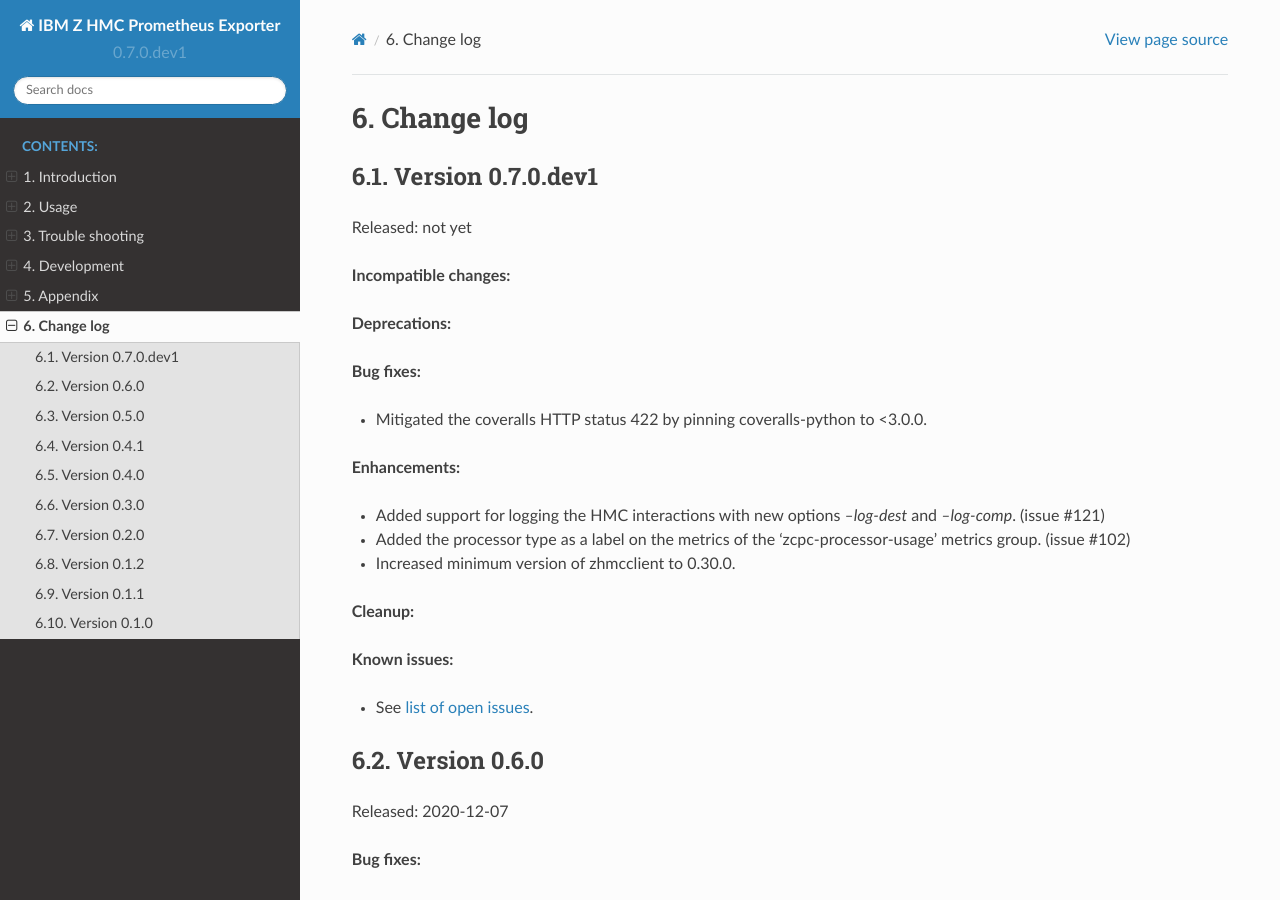
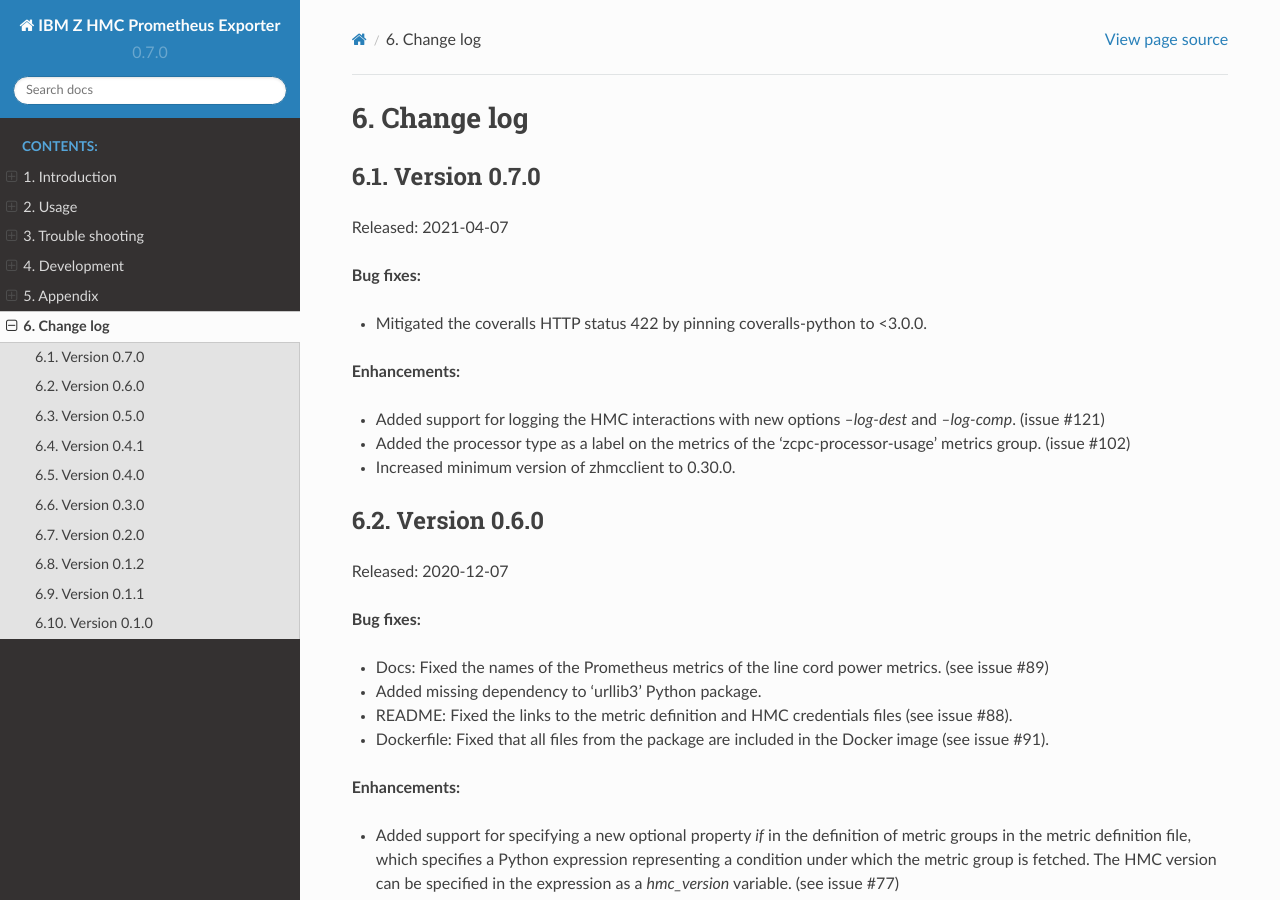
Before and after one commit to zhmcclient/zhmc-prometheus-exporter, a Sphinx documentation site: the page built from docs/changes.rst, in a window 1280 px wide and 900 px high. Built offline with Sphinx 7.4.7 and the Read the Docs theme 2.0.0, drawn with Linux system fonts in a browser that asks for light colours.

Commit message:
Release 0.7.0
Signed-off-by: Andreas Maier <maiera@de.ibm.com>

```diff
--- a/docs/changes.rst
+++ b/docs/changes.rst
@@ -17,14 +17,10 @@
 ----------
 
 
-Version 0.7.0.dev1
-^^^^^^^^^^^^^^^^^^
+Version 0.7.0
+^^^^^^^^^^^^^
 
-Released: not yet
-
-**Incompatible changes:**
-
-**Deprecations:**
+Released: 2021-04-07
 
 **Bug fixes:**
 
@@ -40,14 +36,6 @@
   metrics group. (issue #102)
 
 * Increased minimum version of zhmcclient to 0.30.0.
-
-**Cleanup:**
-
-**Known issues:**
-
-* See `list of open issues`_.
-
-.. _`list of open issues`: https://github.com/zhmcclient/zhmc-prometheus-exporter/issues
 
 
 Version 0.6.0
--- a/zhmc_prometheus_exporter/_version.py
+++ b/zhmc_prometheus_exporter/_version.py
@@ -25,4 +25,4 @@
 #:
 #: * "M.N.P.dev1": A not yet released version M.N.P
 #: * "M.N.P": A released version M.N.P
-__version__ = '0.7.0.dev1'
+__version__ = '0.7.0'
```
Also changed, not shown: 1 other file.
